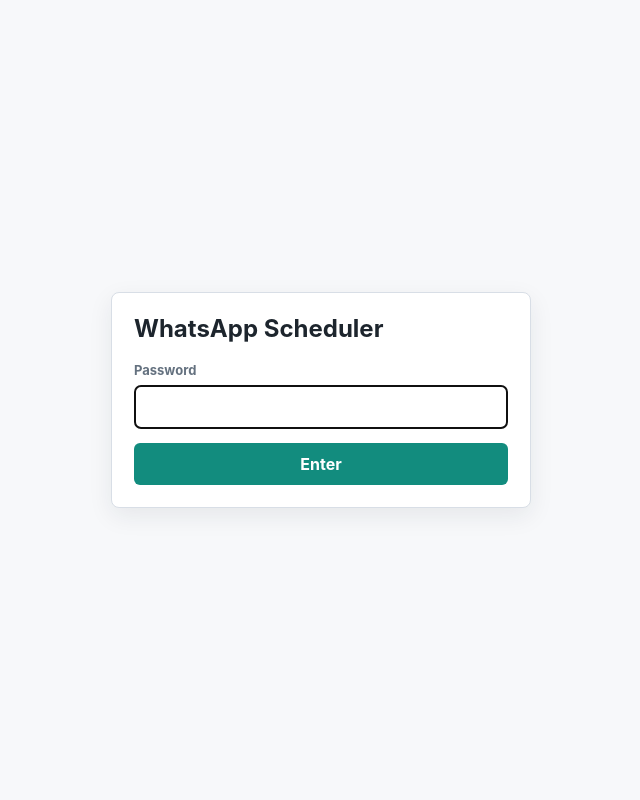
After one commit to Hitarth-Modi/Whatsapp-Message, a Flask app: page /login in a window 1280 px wide. The commit adds this page. Shown: the whole page, without its empty margins (319-959 px from the left). Run offline with Flask 3, Linux system fonts and the light colour scheme.

Commit message:
Add dashboard password protection

```diff
--- /dev/null
+++ b/templates/login.html
@@ -0,0 +1,118 @@
+<!doctype html>
+<html lang="en">
+  <head>
+    <meta charset="utf-8">
+    <meta name="viewport" content="width=device-width, initial-scale=1">
+    <title>Login - WhatsApp Scheduler</title>
+    <style>
+      :root {
+        color-scheme: light;
+        --bg: #f7f8fa;
+        --panel: #ffffff;
+        --ink: #1d252d;
+        --muted: #64717f;
+        --line: #d8dee6;
+        --green: #128c7e;
+        --green-strong: #075e54;
+        --red: #b42318;
+        --shadow: 0 8px 24px rgba(24, 35, 45, 0.08);
+      }
+
+      * {
+        box-sizing: border-box;
+      }
+
+      body {
+        margin: 0;
+        min-height: 100vh;
+        display: grid;
+        place-items: center;
+        padding: 20px;
+        font-family: Inter, ui-sans-serif, system-ui, -apple-system, BlinkMacSystemFont, "Segoe UI", sans-serif;
+        background: var(--bg);
+        color: var(--ink);
+      }
+
+      .panel {
+        width: min(100%, 420px);
+        background: var(--panel);
+        border: 1px solid var(--line);
+        border-radius: 8px;
+        box-shadow: var(--shadow);
+        padding: 22px;
+      }
+
+      h1 {
+        margin: 0 0 18px;
+        font-size: 24px;
+        line-height: 1.2;
+      }
+
+      form {
+        display: grid;
+        gap: 14px;
+      }
+
+      label {
+        display: grid;
+        gap: 7px;
+        color: var(--muted);
+        font-size: 13px;
+        font-weight: 650;
+      }
+
+      input {
+        min-height: 44px;
+        width: 100%;
+        border: 1px solid var(--line);
+        border-radius: 6px;
+        padding: 0 12px;
+        font: inherit;
+      }
+
+      button {
+        min-height: 42px;
+        border: 0;
+        border-radius: 6px;
+        background: var(--green);
+        color: #fff;
+        cursor: pointer;
+        font: inherit;
+        font-weight: 750;
+      }
+
+      button:hover {
+        background: var(--green-strong);
+      }
+
+      .flash {
+        border: 1px solid #f1b8b2;
+        border-left: 4px solid var(--red);
+        border-radius: 6px;
+        padding: 10px 12px;
+        margin-bottom: 14px;
+        color: var(--red);
+        background: #fff1f0;
+      }
+    </style>
+  </head>
+  <body>
+    <main class="panel">
+      <h1>WhatsApp Scheduler</h1>
+      {% with flashes = get_flashed_messages() %}
+        {% if flashes %}
+          {% for message in flashes %}
+            <div class="flash">{{ message }}</div>
+          {% endfor %}
+        {% endif %}
+      {% endwith %}
+      <form method="post" action="{{ url_for('login') }}">
+        <label>
+          Password
+          <input name="password" type="password" autocomplete="current-password" required autofocus>
+        </label>
+        <button type="submit">Enter</button>
+      </form>
+    </main>
+  </body>
+</html>
--- a/web_app.py
+++ b/web_app.py
@@ -4,13 +4,14 @@
 from __future__ import annotations
 
 import os
+import secrets
 import threading
 import time
 from datetime import datetime
 from pathlib import Path
 from types import SimpleNamespace
 
-from flask import Flask, flash, redirect, render_template, request, url_for
+from flask import Flask, flash, redirect, render_template, request, session, url_for
 
 from whatsapp_scheduler import (
     DEFAULT_CLOUD_API_VERSION,
@@ -34,7 +35,7 @@
 load_env_file(PROJECT_DIR / ".env")
 
 app = Flask(__name__)
-app.secret_key = os.environ.get("FLASK_SECRET_KEY", "local-whatsapp-scheduler")
+app.secret_key = os.environ.get("FLASK_SECRET_KEY") or os.urandom(32)
 
 runner_lock = threading.Lock()
 runner_stop = threading.Event()
@@ -43,6 +44,15 @@
 
 def configured_recipient() -> str:
     return os.environ.get("WHATSAPP_DEFAULT_RECIPIENT", DEFAULT_RECIPIENT)
+
+
+def dashboard_password() -> str | None:
+    return os.environ.get("WEB_DASHBOARD_PASSWORD")
+
+
+def authenticated() -> bool:
+    password = dashboard_password()
+    return not password or session.get("authenticated") is True
 
 
 def cloud_args() -> SimpleNamespace:
@@ -121,6 +131,33 @@
     return parsed.replace(tzinfo=local_now(DEFAULT_TZ).tzinfo)
 
 
+@app.before_request
+def require_login():
+    if request.endpoint in {"login", "static"}:
+        return None
+    if authenticated():
+        return None
+    return redirect(url_for("login"))
+
+
+@app.route("/login", methods=["GET", "POST"])
+def login():
+    if request.method == "POST":
+        expected = dashboard_password()
+        submitted = request.form.get("password", "")
+        if expected and secrets.compare_digest(submitted, expected):
+            session["authenticated"] = True
+            return redirect(url_for("index"))
+        flash("Incorrect password.", "error")
+    return render_template("login.html", password_enabled=dashboard_password() is not None)
+
+
+@app.post("/logout")
+def logout():
+    session.clear()
+    return redirect(url_for("login"))
+
+
 @app.get("/")
 def index():
     with connect(DEFAULT_DB) as conn:
```
Also changed, not shown: templates/index.html (+21 -3 lines), README.md, 1 other file.
